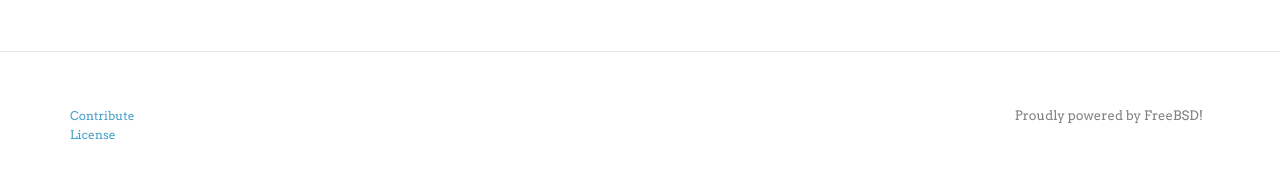
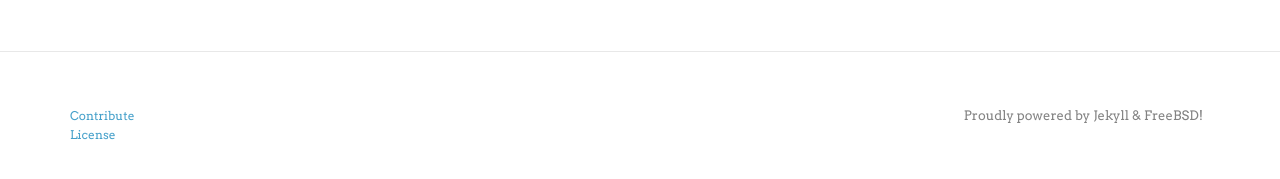
Before and after one commit to leoditommaso/leoditommaso.io, a Jekyll site: the page built from license.md, in a window 1280 px wide. Shown: the part 469-648 px from the top of the page. Built offline with Jekyll 4.4.1, drawn with Linux system fonts in a browser that asks for light colours.

Commit message:
Changed footer legend.
“Proudly powered by Jekyll & FreeBSD!”

```diff
--- a/_config.yml
+++ b/_config.yml
@@ -1,9 +1,9 @@
 # Site general settings
 title:              leoditommaso.io
 description:        > # this means to ignore newlines until "baseurl:"
-                    Proudly powered by FreeBSD!
+                    Proudly powered by Jekyll & FreeBSD!
 baseurl:            "" # the subpath of your site, e.g. /blog/
-url:                "http://leoditommaso.io/" # the base hostname & protocol for your site
+url:                "https://leoditommaso.io/" # the base hostname & protocol for your site
 paginate:           5
 paginate_path:     "/blog/page:num"
 
```
